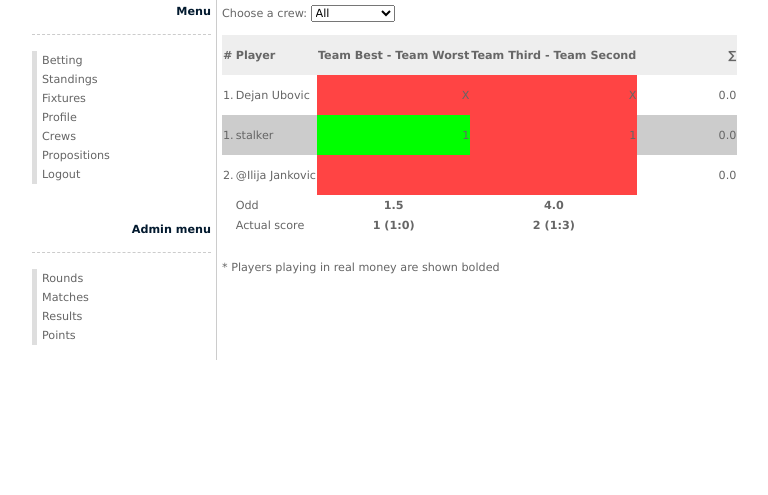
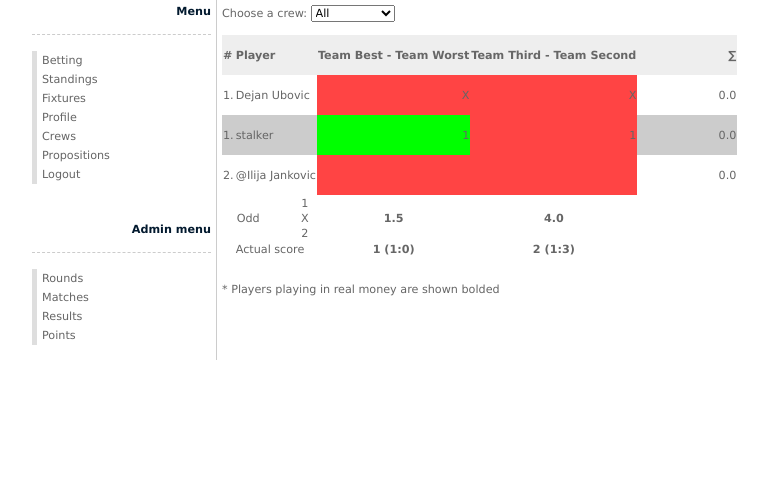
Before and after one commit to stalker314314/nasa_mala_kladionica, a Django app: page /roundstandings/1 in a window 1280 px wide. Shown: the part 90-585 px from the top of the page, without its empty margins (43-811 px from the left). Run offline with Django 3.2, Linux system fonts and the light colour scheme; a user stored in the database is signed in; data comes from the database, SQL or seed files in the repository; some libraries are stand-ins or nearby versions.

Commit message:
slightly logical footer on roundstandings

```diff
--- a/nmkapp/templates/roundstandings.html
+++ b/nmkapp/templates/roundstandings.html
@@ -140,7 +140,13 @@ Create your crew at <a href="/crew">crew</a> page and invite your buddies){% end
         <tfoot style="height: 40px">
             <tr>
                 <td></td>
-                <td>{% trans "Odd" %}</td>
+                <td>
+                    <table width="100%">
+                        <tr><td></td><td style="text-align: center;">1</td></tr>
+                        <tr><td>{% trans "Odd" %}</td><td style="text-align: center;">X</td></tr>
+                        <tr><td></td><td style="text-align: center;">2</td></tr>
+                    </table>
+                </td>
                 {% for match in matches %}
                 {% if match.result == 1 %}
                 <td class="sorttable_nosort numbercenter">{{ match.odd1|odd_format:user.player.odd_format }}</td>
```
